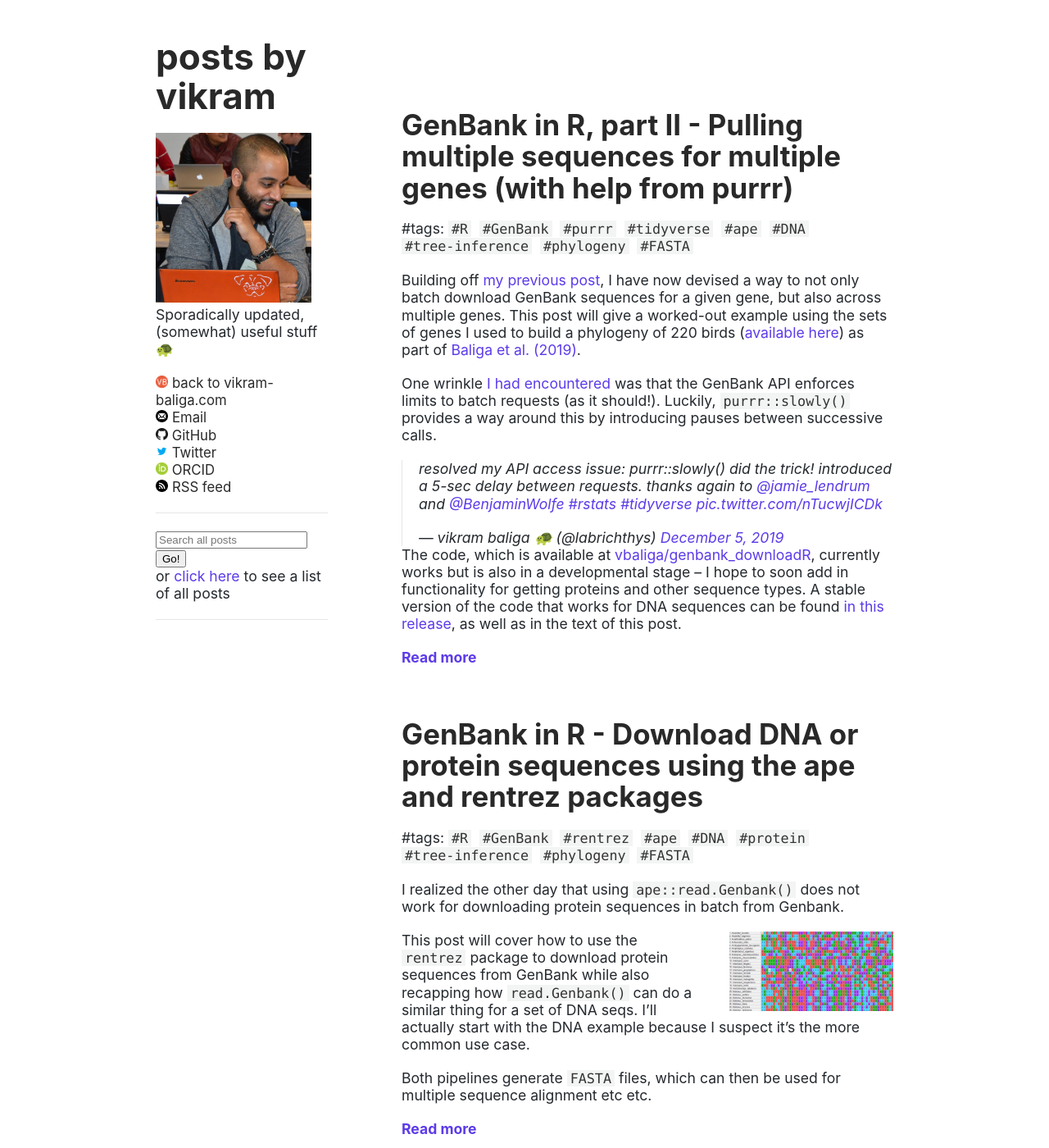
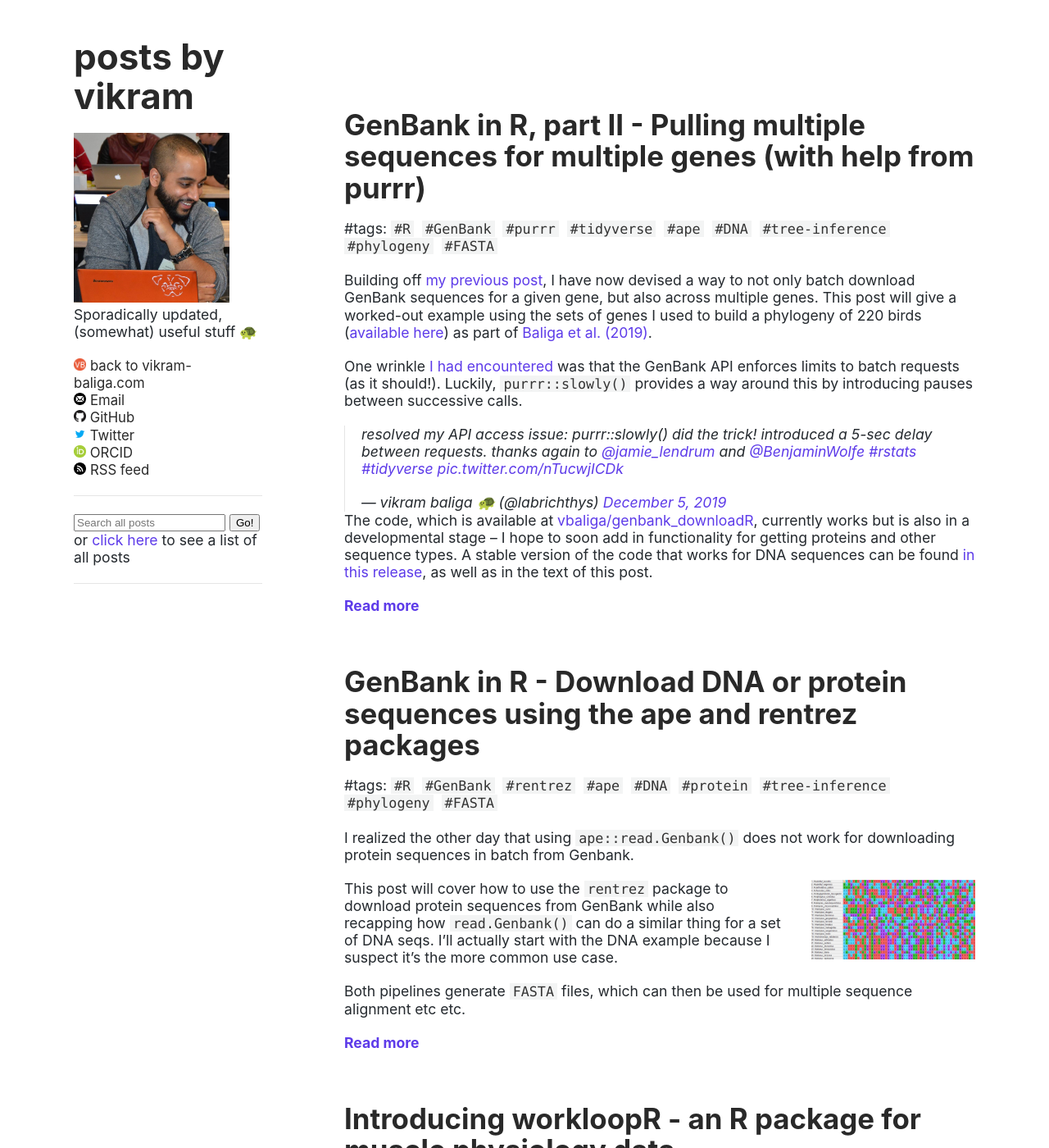
Before and after one commit to vbaliga/vbaliga.github.io, a Jekyll site: the page built from index.html, in a window 1280 px wide and 1400 px high. Shown: the whole window at 82% size. Built offline with Jekyll 4.4.1, drawn with Linux system fonts in a browser that asks for light colours; a script that is not in the unit is left out; comment, search, counter and statistics services are not loaded.

Commit message:
widen site

```diff
--- a/assets/css/style.css
+++ b/assets/css/style.css
@@ -443,7 +443,7 @@ a:hover small {
 }
 
 .wrapper {
-  max-width: 900px;
+  max-width: 1100px;
   margin: 0 auto;
 }
 
@@ -497,7 +497,7 @@ img {
 }
 
 header {
-  max-width: 210px;
+  max-width: 230px;
   float: left;
   padding-bottom: 20px;
   position: fixed;
@@ -565,7 +565,7 @@ header ul a strong {
 }
 
 section {
-  max-width: 600px;
+  max-width: 770px;
   float: right;
   padding-bottom: 50px;
 }
@@ -582,7 +582,7 @@ hr {
 }
 
 footer {
-  max-width: 600px;
+  max-width: 770px;
   float: right;
   bottom: 50px;
   -webkit-font-smoothing: subpixel-antialiased;
```
